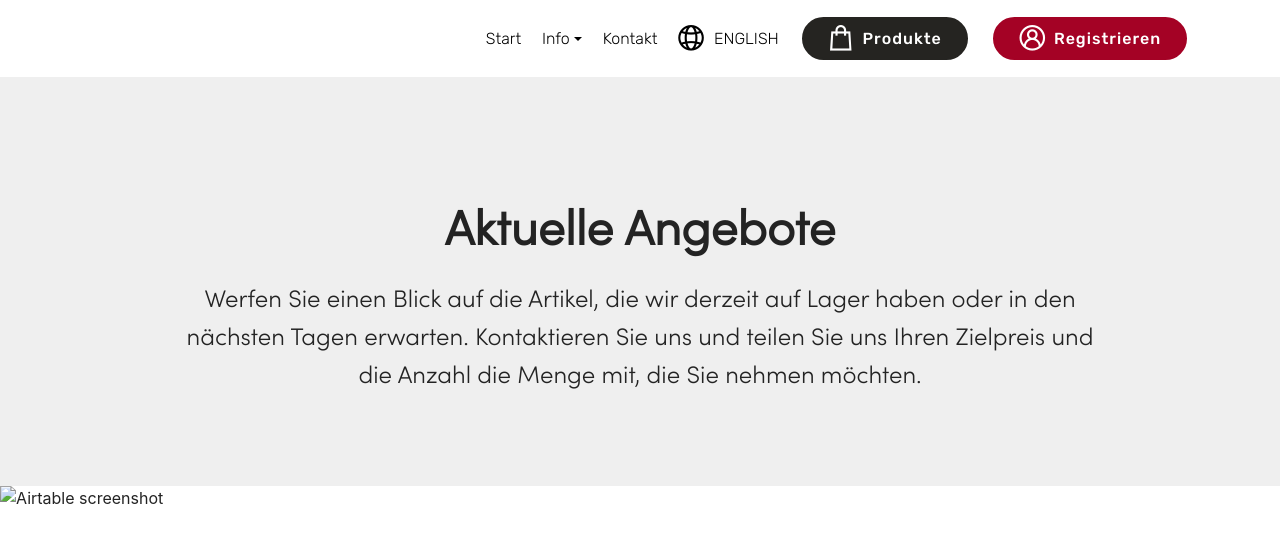
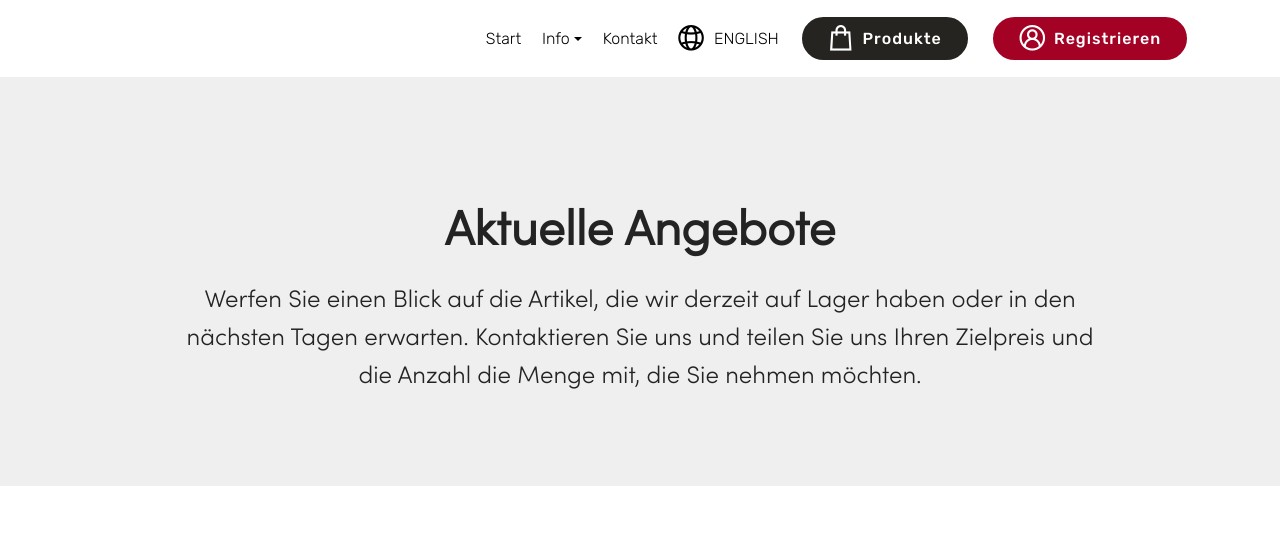
Before and after one commit to techomax/techomax.github.io, a Jekyll site: the page built from de/products.html, in a window 1280 px wide. Shown: the top 544 px of the page. Built offline with Jekyll 4.4.1, drawn with Linux system fonts in a browser that asks for light colours; some web fonts are replaced; grey boxes are pictures that could not be loaded.

Commit message:
fixed include file name

```diff
--- a/de/products.html
+++ b/de/products.html
@@ -25,17 +25,6 @@
 
 </section>
 
-<section class="cid-rllVYbfNjp" id="image2-5s">
-
-
-
-    <figure class="mbr-figure">
-        <div class="image-block" style="width: 100%;">
-            <img src="assets/images/screenshot-2019-03-21-techomax-offers-gallery-airtable-1440x781.png" alt="Airtable screenshot" title="">
-
-        </div>
-    </figure>
-</section>
 
 <section class="mbr-section article content1 cid-riCWL1DoT5" id="content1-5k">
 
@@ -43,7 +32,7 @@
 
     <div class="container">
 
-{%- include airtable-product-gallery.html -%}
+        {%- include airtable-product-gallery.html -%}
 
     </div>
 </section>
```
Also changed, not shown: _includes/airtable-product-gallery.html (renamed from _includes/airtable-product-gallery.h.html).
